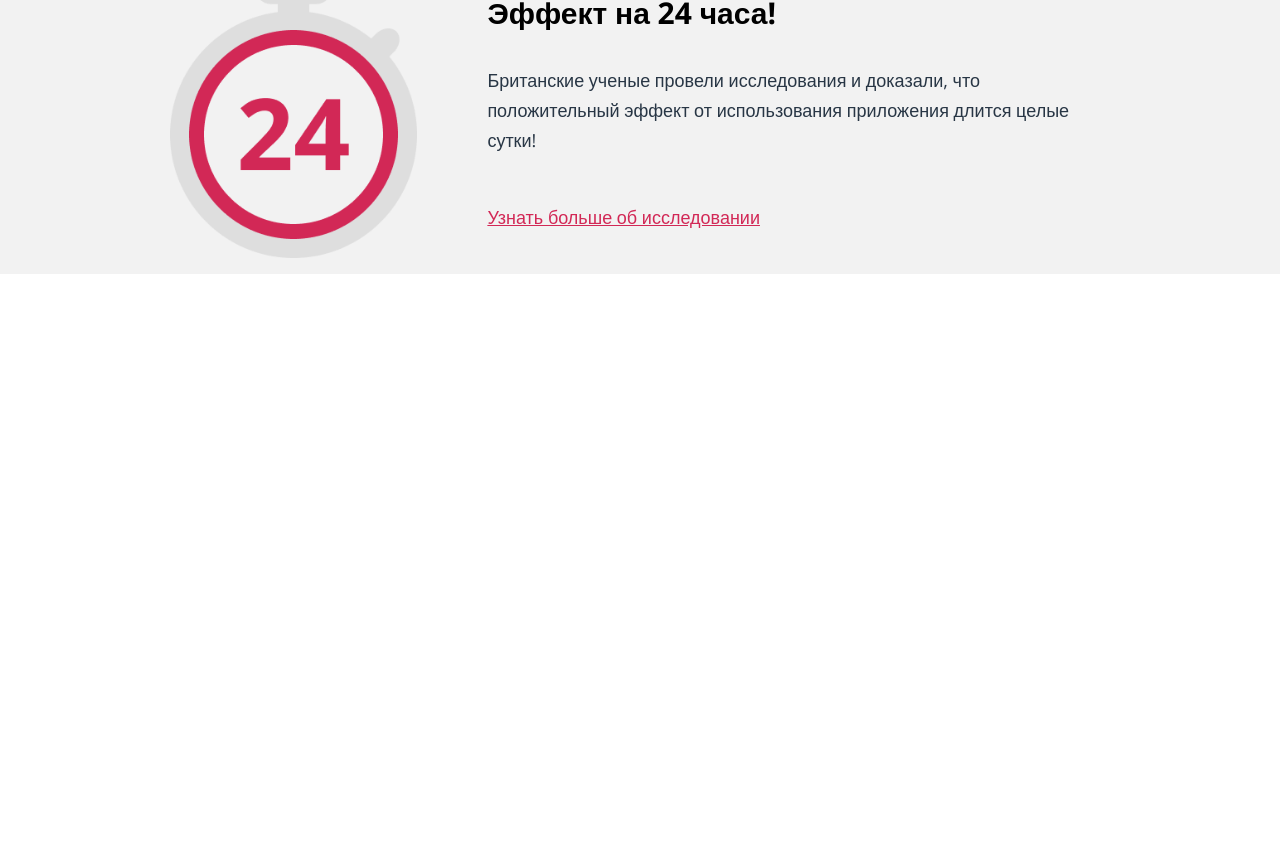
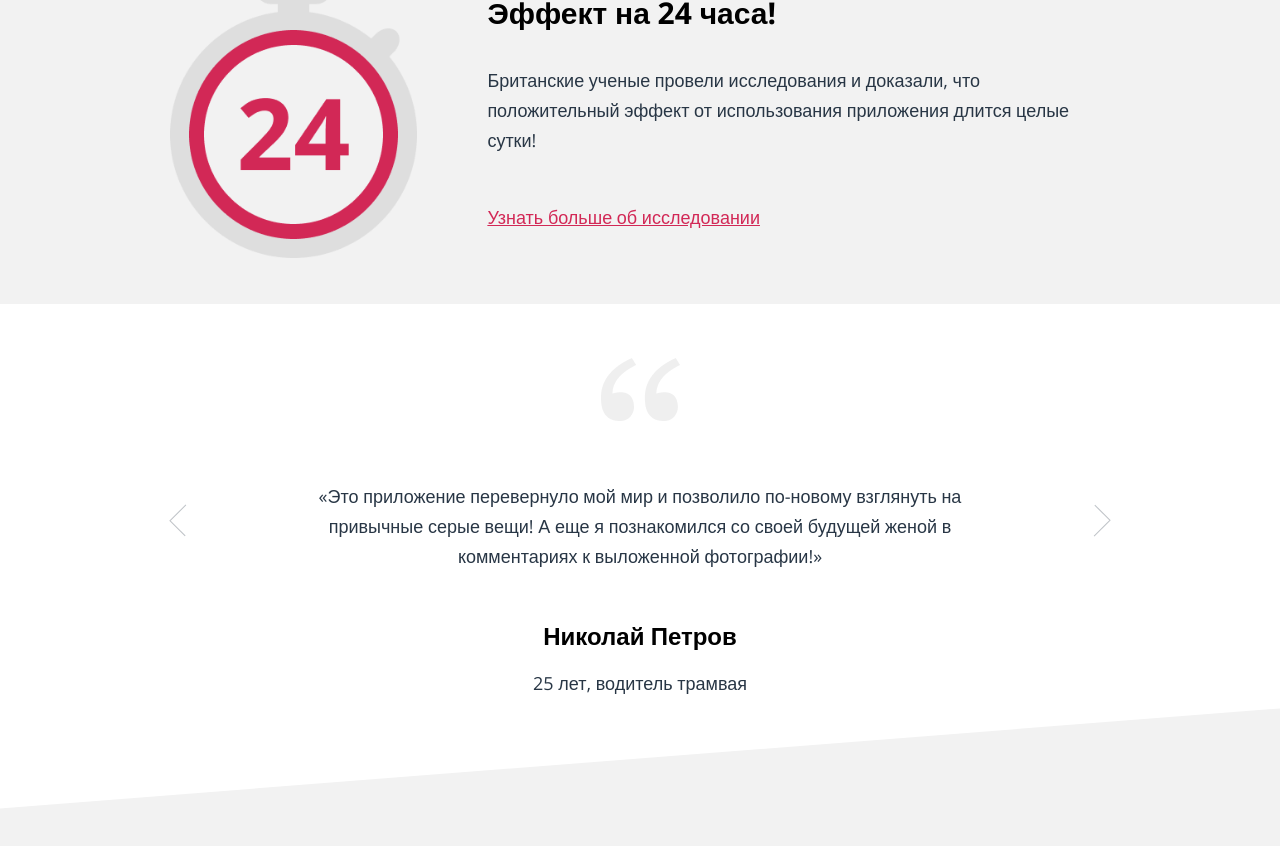
Before and after one commit to Leksip/pink, an Angular app: page / in a window 1280 px wide. Shown: the part 1876-2722 px from the top of the page. Before the commit the page ends 2150 px from the top, so only its background shows below. Built offline with nearby package versions, Linux system fonts and the light colour scheme.

Commit message:
Начата верстка блока reviews

```diff
--- a/src/app/app.component.html
+++ b/src/app/app.component.html
@@ -8,4 +8,7 @@
   <div class="start-page">
     <app-information></app-information>
   </div>
+  <div class="reviews">
+    <app-reviews></app-reviews>
+  </div>
 </div>
--- a/src/app/app.module.ts
+++ b/src/app/app.module.ts
@@ -6,13 +6,15 @@ import { AppComponent } from './app.component';
 import { HeaderComponent } from './header/header.component';
 import { StartPageComponent } from './start-page/start-page.component';
 import { InformationComponent } from './information/information.component';
+import { ReviewsComponent } from './reviews/reviews.component';
 
 @NgModule({
   declarations: [
     AppComponent,
     HeaderComponent,
     StartPageComponent,
-    InformationComponent
+    InformationComponent,
+    ReviewsComponent
   ],
   imports: [
     BrowserModule,
--- a/src/app/information/information.component.scss
+++ b/src/app/information/information.component.scss
@@ -1,21 +1,24 @@
-.container-inner{
+.container-inner {
   display: flex;
   align-items: center;
   flex-direction: column;
   justify-content: space-between;
 }
-.information{
+
+.information {
   position: relative;
-  &__background{
+
+  &__background {
     position: absolute;
     background: #F2F2F2;
-    clip-path: polygon(0 37%, 100% 25%, 100% 100%, 0% 100%);
-    height: 1300px;
+    clip-path: polygon(0 35%, 100% 25%, 100% 100%, 0% 100%);
+    height: 1330px;
     width: 100%;
     left: 0;
     z-index: -1;
   }
-  &__title{
+
+  &__title {
     max-width: 780px;
     margin-top: 77px;
     margin-bottom: 70px;
@@ -27,26 +30,30 @@
     text-align: center;
     color: #283645;
   }
-  &__phones{
+
+  &__phones {
     display: flex;
     justify-content: space-between;
     width: 100%;
     margin-bottom: 75px;
 
   }
-  &__phone{
+
+  &__phone {
     max-width: 250px;
     display: flex;
     flex-direction: column;
     align-items: center;
 
   }
-  &__phone-image{
+
+  &__phone-image {
     width: 300px;
     height: auto;
     margin-bottom: 60px;
   }
-  &__phone-title{
+
+  &__phone-title {
     margin-bottom: 35px;
     font-family: 'Open Sans', sans-serif;
     font-style: normal;
@@ -56,7 +63,8 @@
     text-align: center;
     color: #000000;
   }
-  &__phone-information{
+
+  &__phone-information {
     font-family: 'Open Sans', sans-serif;
     font-style: normal;
     font-weight: 400;
@@ -66,24 +74,27 @@
     color: #283645;
   }
 
-  &__diagram-container{
+  &__diagram-container {
     display: flex;
     align-items: center;
     justify-content: space-around;
     width: 100%;
     gap: 70px;
   }
-  &__diagram{
+
+  &__diagram {
     width: 450px;
     height: auto;
   }
-  &__diagram-info{
+
+  &__diagram-info {
     display: flex;
     flex-direction: column;
     align-items: flex-start;
     justify-content: space-between;
   }
-  &__diagram-title{
+
+  &__diagram-title {
     margin-bottom: 37px;
     font-family: 'Open Sans', sans-serif;
     font-style: normal;
@@ -92,7 +103,8 @@
     line-height: 30px;
     color: #000000;
   }
-  &__diagram-text{
+
+  &__diagram-text {
     margin-bottom: 47px;
     font-family: 'Open Sans', sans-serif;
     font-style: normal;
@@ -101,7 +113,8 @@
     line-height: 30px;
     color: #283645;
   }
-  &__diagram-link{
+
+  &__diagram-link {
     font-family: 'Open Sans', sans-serif;
     font-style: normal;
     font-weight: 400;
--- /dev/null
+++ b/src/app/reviews/reviews.component.html
@@ -0,0 +1,23 @@
+<div class="reviews">
+  <div class="reviews__background"></div>
+  <div class="container">
+    <div class="reviews__container">
+      <div class="reviews__quotes-img">
+        <img src="assets/image/quotes.png" alt="">
+      </div>
+      <blockquote class="reviews__quote">«Это приложение перевернуло мой мир и позволило по-новому взглянуть на
+        привычные серые вещи! А еще я познакомился со своей будущей женой в
+        комментариях к выложенной фотографии!»</blockquote>
+      <h2 class="reviews__after-name">Николай Петров</h2>
+      <p class="reviews__after-info">25 лет, водитель трамвая</p>
+      <div class="reviews__next-button">
+        <span class="reviews__next-line"></span>
+        <span class="reviews__next-line"></span>
+      </div>
+      <div class="reviews__back-button">
+        <span class="reviews__back-line"></span>
+        <span class="reviews__back-line"></span>
+      </div>
+    </div>
+  </div>
+</div>
--- /dev/null
+++ b/src/app/reviews/reviews.component.scss
@@ -0,0 +1,116 @@
+.reviews {
+  &__background {
+    position: absolute;
+    background: #F2F2F2;
+    clip-path: polygon(0 55%, 100% 45%, 100% 100%, 0% 100%);
+    height: 1000px;
+    width: 100%;
+    left: 0;
+    z-index: -1;
+  }
+
+  &__container {
+    position: relative;
+    display: flex;
+    flex-direction: column;
+    align-items: center;
+  }
+
+  &__quotes-img {
+    margin-top: 100px;
+    margin-bottom: 60px;
+  }
+
+  &__quote {
+    max-width: 690px;
+    font-family: 'Open Sans', sans-serif;
+    font-style: normal;
+    font-weight: 400;
+    font-size: 18px;
+    line-height: 30px;
+    text-align: center;
+    color: #283645;
+    margin-bottom: 50px;
+  }
+
+  &__after-name {
+    font-family: 'Open Sans', sans-serif;
+    font-style: normal;
+    font-weight: 700;
+    font-size: 24px;
+    line-height: 30px;
+    text-align: center;
+    color: #000000;
+    margin-bottom: 17px;
+  }
+
+  &__after-info {
+    font-family: 'Open Sans', sans-serif;
+    font-style: normal;
+    font-weight: 400;
+    font-size: 18px;
+    line-height: 30px;
+    text-align: center;
+    color: #283645;
+  }
+
+  &__next-button {
+    position: absolute;
+    right: 0;
+    top: 55%;
+    width: 22px;
+    height: 40px;
+    cursor: pointer;
+  }
+
+  &__next-line {
+    display: block;
+    position: absolute;
+    left: 0;
+    width: 100%;
+    height: 1px;
+    opacity: 0.3;
+    background: #283645;
+    top: 50%;
+
+    &:last-child {
+      transform-origin: 100% 100%;
+      transform: rotate(315deg);
+    }
+
+    &:first-child {
+      transform-origin: 100% 100%;
+      transform: rotate(45deg);
+    }
+  }
+
+  &__back-button {
+    position: absolute;
+    left: 0;
+    top: 55%;
+    width: 22px;
+    height: 40px;
+    cursor: pointer;
+  }
+
+  &__back-line {
+    display: block;
+    position: absolute;
+    left: 0;
+    width: 100%;
+    height: 1px;
+    opacity: 0.3;
+    background: #283645;
+    top: 50%;
+
+    &:last-child {
+      transform-origin: 0 0;
+      transform: rotate(315deg);
+    }
+
+    &:first-child {
+      transform-origin: 0 0;
+      transform: rotate(45deg);
+    }
+  }
+}
```
Also changed, not shown: src/app/reviews/reviews.component.ts (added, +10 -0 lines), src/assets/image/quotes.png (added).
